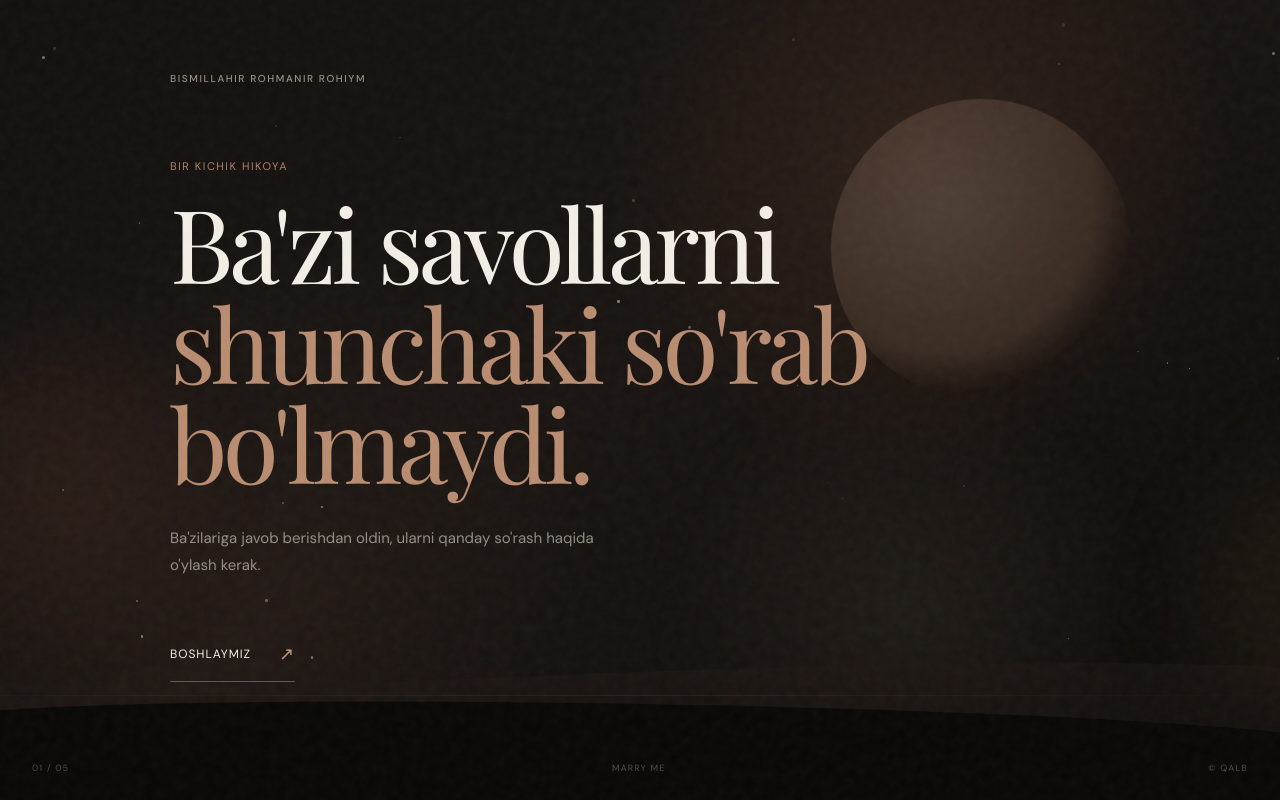
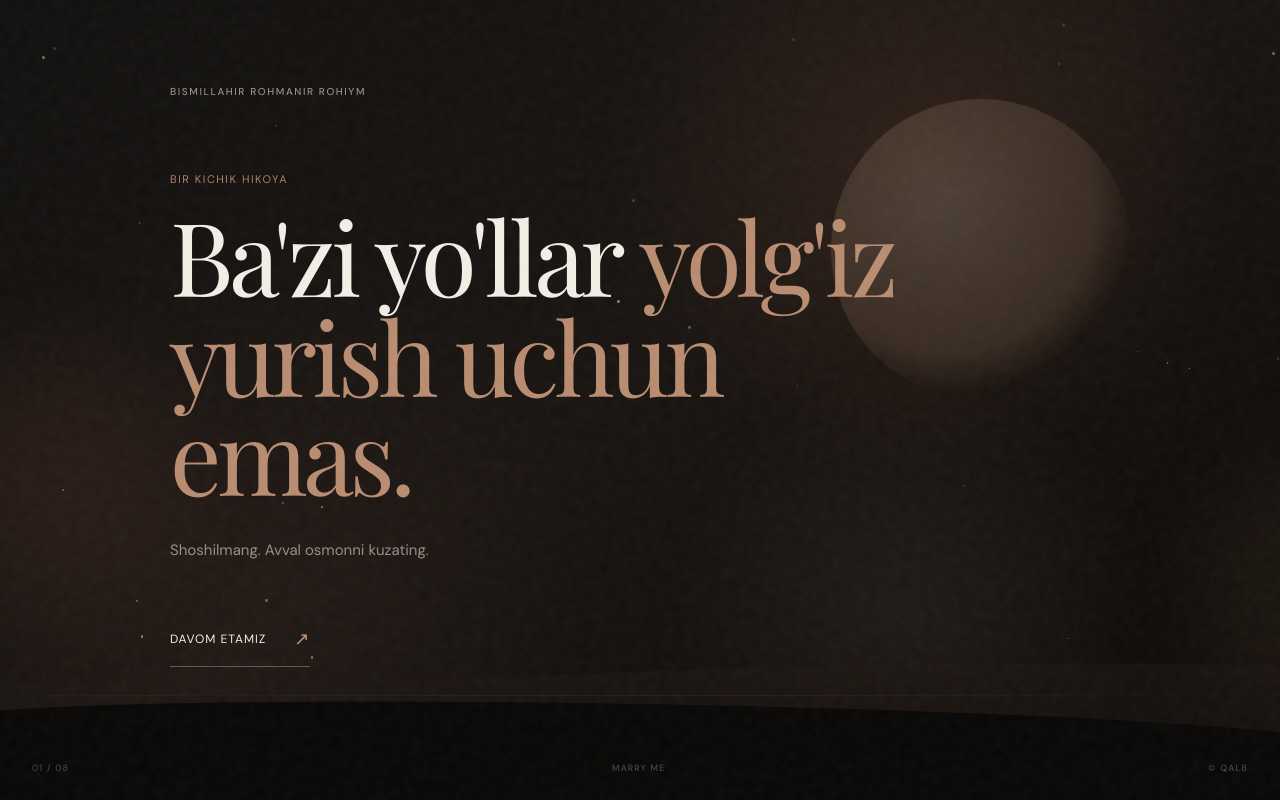
Before and after one commit to SamandarAlimov/marry-me, a React (Vite) app: page / in a window 1280 px wide. Built offline with nearby package versions, Linux system fonts and the light colour scheme; a web font is replaced by a local one.

Commit message:
refactor: wire canonical story into application shell

```diff
--- a/src/App.tsx
+++ b/src/App.tsx
@@ -2,18 +2,24 @@ import { motion, useMotionValue, useSpring } from 'framer-motion'
 import { useEffect, useState } from 'react'
 import { Atmosphere } from './components/Atmosphere'
 import { Butterflies } from './components/Butterflies'
+import { Constellation } from './components/Constellation'
 import { InteractiveGarden } from './components/InteractiveGarden'
 import { LivingGarden } from './components/LivingGarden'
+import { Starfield } from './components/Starfield'
 import { SceneTransition } from './components/SceneTransition'
-import { initialNarrativeState, reduceNarrative } from './engine/narrative'
-import type { NarrativeEvent, NarrativeState } from './engine/narrative'
+import { initialStoryState, reduceStory } from './engine/story'
+import type { StoryEvent, StoryState } from './engine/story'
 
 export function App() {
-  const [narrative, setNarrative] = useState<NarrativeState>(initialNarrativeState)
+  const [story, setStory] = useState<StoryState>(initialStoryState)
   const pointerX = useMotionValue(0)
   const pointerY = useMotionValue(0)
   const cameraX = useSpring(pointerX, { stiffness: 40, damping: 22 })
   const cameraY = useSpring(pointerY, { stiffness: 40, damping: 22 })
+  const send = (event: StoryEvent) => setStory((state) => reduceStory(state, event))
+  const scene = story.scene
+  const cosmic = scene === 'night' || scene === 'constellation'
+  const garden = scene === 'growth' || scene === 'bloom' || scene === 'question' || scene === 'accepted' || scene === 'first-day'
 
   useEffect(() => {
     const onPointerMove = (event: PointerEvent) => {
@@ -24,72 +30,93 @@ export function App() {
     return () => window.removeEventListener('pointermove', onPointerMove)
   }, [pointerX, pointerY])
 
-  const send = (event: NarrativeEvent) => setNarrative((state) => reduceNarrative(state, event))
-  const isGarden = narrative.scene >= 2
-
   return (
-    <main className="experience">
+    <main className={`experience scene-${scene}`}>
       <Atmosphere />
-      <LivingGarden active={isGarden} />
-      <Butterflies active={isGarden} />
-      <InteractiveGarden active={isGarden} />
+      <Starfield active={cosmic} />
+      <Constellation active={scene === 'constellation'} formed={scene !== 'night'} />
+      <LivingGarden active={garden} />
+      <Butterflies active={scene === 'accepted' || scene === 'first-day'} />
+      <InteractiveGarden active={garden} />
       <motion.div className="camera" style={{ x: cameraX, y: cameraY }} aria-hidden="true" />
       <div className="grain" />
       <div className="moon" />
       <div className="orb orb-a" />
       <div className="orb orb-b" />
 
-      <SceneTransition sceneKey={isGarden ? 'garden' : narrative.opened ? 'threshold' : 'opening'}>
-        <motion.div className="scene" initial={{ opacity: 0 }} animate={{ opacity: 1 }} transition={{ duration: 0.8 }}>
+      <SceneTransition sceneKey={scene}>
+        <motion.div className="scene" initial={{ opacity: 0, y: 16 }} animate={{ opacity: 1, y: 0 }} transition={{ duration: 1.1, ease: 'easeOut' }}>
           <motion.p className="bismillah" initial={{ opacity: 0, letterSpacing: '0.05em' }} animate={{ opacity: 1, letterSpacing: '0.16em' }} transition={{ delay: 0.4, duration: 1.2 }}>
             Bismillahir Rohmanir Rohiym
           </motion.p>
 
-          {!narrative.opened && (
-            <>
-              <div className="title-wrap">
-                <span className="eyebrow">Bir kichik hikoya</span>
-                <h1>Ba'zi savollarni <em>shunchaki so'rab bo'lmaydi.</em></h1>
-                <p className="intro">Ba'zilariga javob berishdan oldin, ularni qanday so'rash haqida o'ylash kerak.</p>
-              </div>
-              <motion.button className="enter" whileHover={{ y: -4, scale: 1.015 }} whileTap={{ scale: 0.98 }} onClick={() => send({ type: 'OPEN' })}>
-                <span>Boshlaymiz</span><span className="arrow">↗</span>
-              </motion.button>
-            </>
-          )}
+          {scene === 'night' && <section className="title-wrap">
+            <span className="eyebrow">Bir kichik hikoya</span>
+            <h1>Ba'zi yo'llar <em>yolg'iz yurish uchun emas.</em></h1>
+            <p className="intro">Shoshilmang. Avval osmonni kuzating.</p>
+            <motion.button className="enter" whileHover={{ y: -4 }} whileTap={{ scale: .98 }} onClick={() => send({ type: 'BEGIN' })}>
+              <span>Davom etamiz</span><span className="arrow">↗</span>
+            </motion.button>
+          </section>}
 
-          {narrative.opened && !isGarden && (
-            <section className="threshold">
-              <span className="eyebrow">01 / 05 — Ostona</span>
-              <h2>Shoshilmang.</h2>
-              <p>Bu sahifani ko'rish uchun emas, bir oz yashash uchun ochdingiz.</p>
-              <button className="enter" onClick={() => send({ type: 'EXPLORE' })}>
-                <span>Bog‘ga kirish</span><span className="arrow">↗</span>
-              </button>
-            </section>
-          )}
+          {scene === 'constellation' && <section className="threshold">
+            <span className="eyebrow">01 / 08 — Osmon</span>
+            <h2>Ba'zan tartib avval ko'rinmaydi.</h2>
+            <p>Yaqinroq qarang. Uzoqdagi nuqtalar ham bir-biriga tegishli bo'lishi mumkin.</p>
+            <button className="enter" onClick={() => send({ type: 'CONTINUE' })}><span>Keyingi</span><span className="arrow">↗</span></button>
+          </section>}
 
-          {isGarden && (
-            <section className="garden-copy">
-              <span className="eyebrow">02 / 05 — Bir kun</span>
-              <h2>Bugun rejangiz bormi?</h2>
-              <p>Chunki ba'zi rejalar oldindan yozilmaydi. Ular birga yaratiladi.</p>
-              <button className="enter" onClick={() => send({ type: 'UNLOCK_REVEAL' })}>
-                <span>Rejani davom ettirish</span><span className="arrow">↗</span>
-              </button>
-            </section>
-          )}
+          {scene === 'words' && <section className="threshold">
+            <span className="eyebrow">02 / 08 — So'z</span>
+            <h2>Ba'zi sukunatlar ikki kishilik bo'ladi.</h2>
+            <p>Bu hikoya hali o'zining eng muhim gapini aytmadi.</p>
+            <button className="enter" onClick={() => send({ type: 'CONTINUE' })}><span>Davom etamiz</span><span className="arrow">↗</span></button>
+          </section>}
+
+          {scene === 'growth' && <section className="garden-copy">
+            <span className="eyebrow">03 / 08 — O'sish</span>
+            <h2>Ikki novda. Ikki hayot.</h2>
+            <p>Scroll qiling. Ular bir-birini yo'qotmasdan qanday o'sishini ko'ring.</p>
+            <button className="enter" onClick={() => send({ type: 'CONTINUE' })}><span>Gullash sari</span><span className="arrow">↗</span></button>
+          </section>}
+
+          {scene === 'bloom' && <section className="garden-copy">
+            <span className="eyebrow">04 / 08 — Gullash</span>
+            <h2>Muhabbat shovqinli bo'lishi shart emas.</h2>
+            <p>Ba'zan u shunchaki yonida tinchlik topishdir.</p>
+            <button className="enter" onClick={() => send({ type: 'CONTINUE' })}><span>Yana bir qadam</span><span className="arrow">↗</span></button>
+          </section>}
+
+          {scene === 'question' && <section className="question">
+            <span className="eyebrow">05 / 08 — Savol</span>
+            <h2>Menga turmushga chiqasizmi?</h2>
+            <p>Bu savolga shoshmasdan javob berishingiz mumkin.</p>
+            <button className="enter" onClick={() => send({ type: 'ANSWER_YES' })}><span>Ha. Birga yuramiz.</span><span className="arrow">↗</span></button>
+          </section>}
+
+          {scene === 'accepted' && <section className="question">
+            <span className="eyebrow">06 / 08 — Bismillah</span>
+            <h2>Unda bu yo'lni birga boshlaymiz.</h2>
+            <p>Endi sahifa emas, birinchi kunimiz haqida o'ylashimiz mumkin.</p>
+            <button className="enter" onClick={() => send({ type: 'PLAN_FIRST_DAY' })}><span>Birinchi kunni tanlaymiz</span><span className="arrow">↗</span></button>
+          </section>}
+
+          {scene === 'first-day' && <section className="question">
+            <span className="eyebrow">07 / 08 — Birinchi kun</span>
+            <h2>Bugun rejangiz bormi?</h2>
+            <p>Bu yerda keyingi bosqich: kun, joy, film, sayr va boshqa rejalarni birga tanlash.</p>
+          </section>}
         </motion.div>
       </SceneTransition>
 
       <div className="horizon" />
       <div className="silhouette silhouette-back" />
       <div className="silhouette silhouette-front" />
-      <footer>
-        <span>{String(Math.min(narrative.scene + 1, 5)).padStart(2, '0')} / 05</span>
-        <span>Marry Me</span>
-        <span>© Qalb</span>
-      </footer>
+      <footer><span>{String(Math.min(storyOrderIndex(scene) + 1, 8)).padStart(2, '0')} / 08</span><span>Marry Me</span><span>© Qalb</span></footer>
     </main>
   )
 }
+
+function storyOrderIndex(scene: StoryState['scene']) {
+  return ['night', 'constellation', 'words', 'growth', 'bloom', 'question', 'accepted', 'first-day'].indexOf(scene)
+}
```
